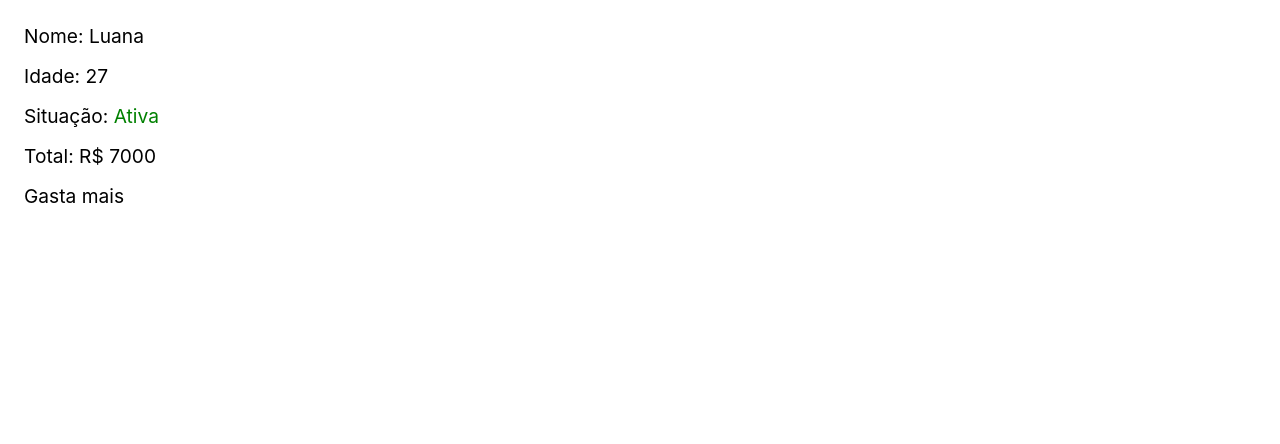
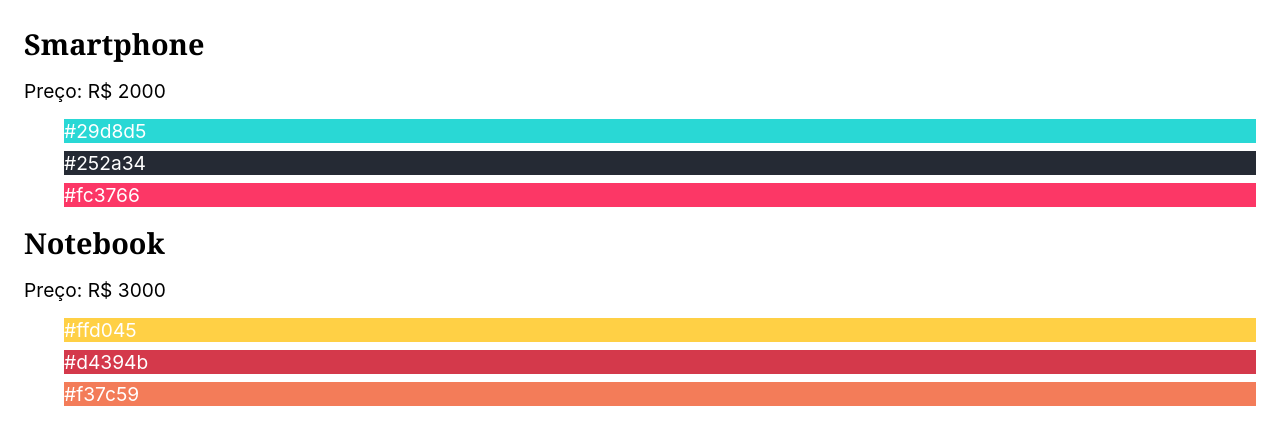
Before and after one commit to Pavanelli7/React, a React (Vite) app in the folder ferramentas-de-automacao/: page / in a window 1280 px wide. Shown: the top 444 px of the page. Built offline with nearby package versions, Linux system fonts and the light colour scheme.

Commit message:
Tópico/JSX Arrays

```diff
--- a/ferramentas-de-automacao/src/App.jsx
+++ b/ferramentas-de-automacao/src/App.jsx
@@ -1,46 +1,57 @@
 import React from "react";
 
-// Mostre os dados da aplicação, como aprensetado no vídeo
-// Não utilize CSS externo, use o style para mudar as cores
-// Se a situação estiver ativa pinte de verde, inativa vermelho
-// Se o gasto for maior que 10000 mostre uma mensagem
-const luana = {
-  cliente: 'Luana',
-  idade: 27,
-  compras: [
-    { nome: 'Notebook', preco: 'R$ 2500' },
-    { nome: 'Geladeira', preco: 'R$ 3000' },
-    { nome: 'Smartphone', preco: 'R$ 1500' },
-  ],
-  ativa: true,
-};
-
-const mario = {
-  cliente: 'Mario',
-  idade: 31,
-  compras: [
-    { nome: 'Notebook', preco: 'R$ 2500' },
-    { nome: 'Geladeira', preco: 'R$ 3000' },
-    { nome: 'Smartphone', preco: 'R$ 1500' },
-    { nome: 'Guitarra', preco: 'R$ 3500' },
-  ],
-  ativa: false,
-};
+// Organize os produtos como mostrado no vídeo
+// Mostre apenas produtos que forem mais caros que R$ 1500
+const produtos = [
+  {
+    id: 1,
+    nome: 'Smartphone',
+    preco: 'R$ 2000',
+    cores: ['#29d8d5', '#252a34', '#fc3766'],
+  },
+  {
+    id: 2,
+    nome: 'Notebook',
+    preco: 'R$ 3000',
+    cores: ['#ffd045', '#d4394b', '#f37c59'],
+  },
+  {
+    id: 3,
+    nome: 'Tablet',
+    preco: 'R$ 1500',
+    cores: ['#365069', '#47c1c8', '#f95786'],
+  },
+];
 
 const App = () => {
-  const dados = luana;
-
-  const total = dados.compras.map((item) =>
-    Number(item.preco.replace('R$', '')),
-  ).reduce((a, b) => a + b);
+  // const livros = [
+  //   {nome: 'Agame of thrones', ano: 1996},
+  //   {nome: 'A Clash of Kings', ano: 1998},
+  //   {nome: 'A Storm of Swords', ano: 2000}
+  // ]
+  const dados = produtos.filter(({preco}) => Number(preco.replace('R$ ', '')) > 1500);
 
   return (
     <>
-      <p>Nome: {dados.cliente}</p>
-      <p>Idade: {dados.idade}</p>
-      <p>Situação: <span style={{color: dados.ativa ? 'green' : 'red'}}>{dados.ativa ? 'Ativa' : 'Inativa'}</span></p>
-      <p>Total: R$ {total}</p>
-      <p>{total > 10000 ? 'Gastou muito' : 'Gasta mais'}</p>
+      <section>
+        {dados.map(({id, nome, preco, cores}) => (
+          <div key={id}>
+            <h1>{nome}</h1>
+            <p>Preço: {preco}</p>
+            <ul>
+              {cores.map(cor =>
+                <li style={{backgroundColor: cor, color: 'white'}} key={cor}>{cor}</li>
+              )}
+          </ul>
+          </div>
+        ))}
+      </section>
+
+
+
+          {/* {livros.filter(({ano}) => ano >= 1998).map(({nome, ano}) => (
+            <li key={nome}>{nome}, {ano}</li>
+          ))} */}
     </>
   )
 };
```
